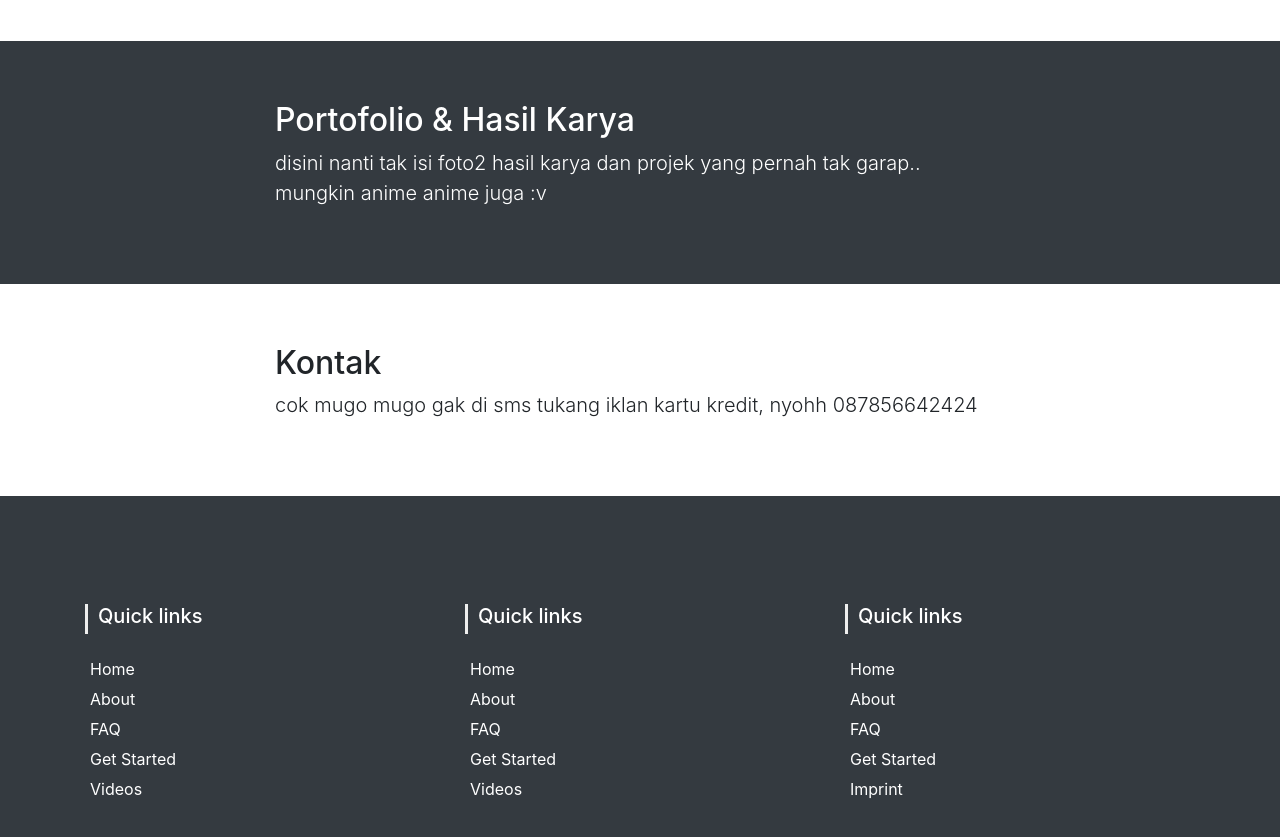
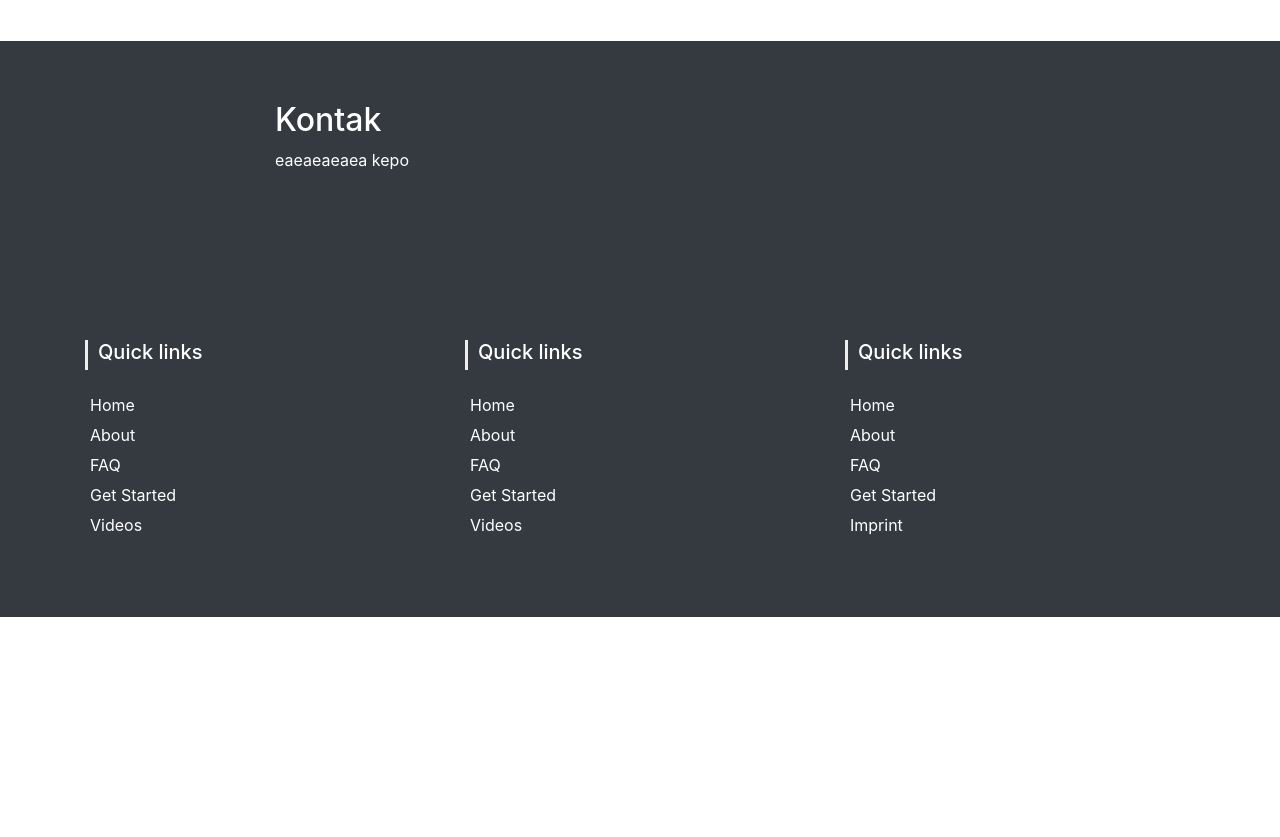
Before and after one commit to vallerydelexy/kikiv, a website: page index.html in a window 1280 px wide. Shown: the part 825-1662 px from the top of the page. After the commit the page ends 1442 px from the top, so only its background shows below. Drawn offline with Linux system fonts and the light colour scheme.

Commit message:
update index.html

```diff
--- a/index.html
+++ b/index.html
@@ -106,20 +106,8 @@
     <div class="container">
       <div class="row">
         <div class="col-lg-8 mx-auto">
-          <h2>Portofolio & Hasil Karya</h2>
-          <p class="lead">disini nanti tak isi foto2 hasil karya dan projek yang pernah tak garap..
-          mungkin anime anime juga :v</p>
-        </div>
-      </div>
-    </div>
-  </section>
-
-  <section id="contact">
-    <div class="container">
-      <div class="row">
-        <div class="col-lg-8 mx-auto">
           <h2>Kontak</h2>
-          <p class="lead">cok mugo mugo gak di sms tukang iklan kartu kredit, nyohh 087856642424</p>
+          eaeaeaeaea kepo
         </div>
       </div>
     </div>
```
